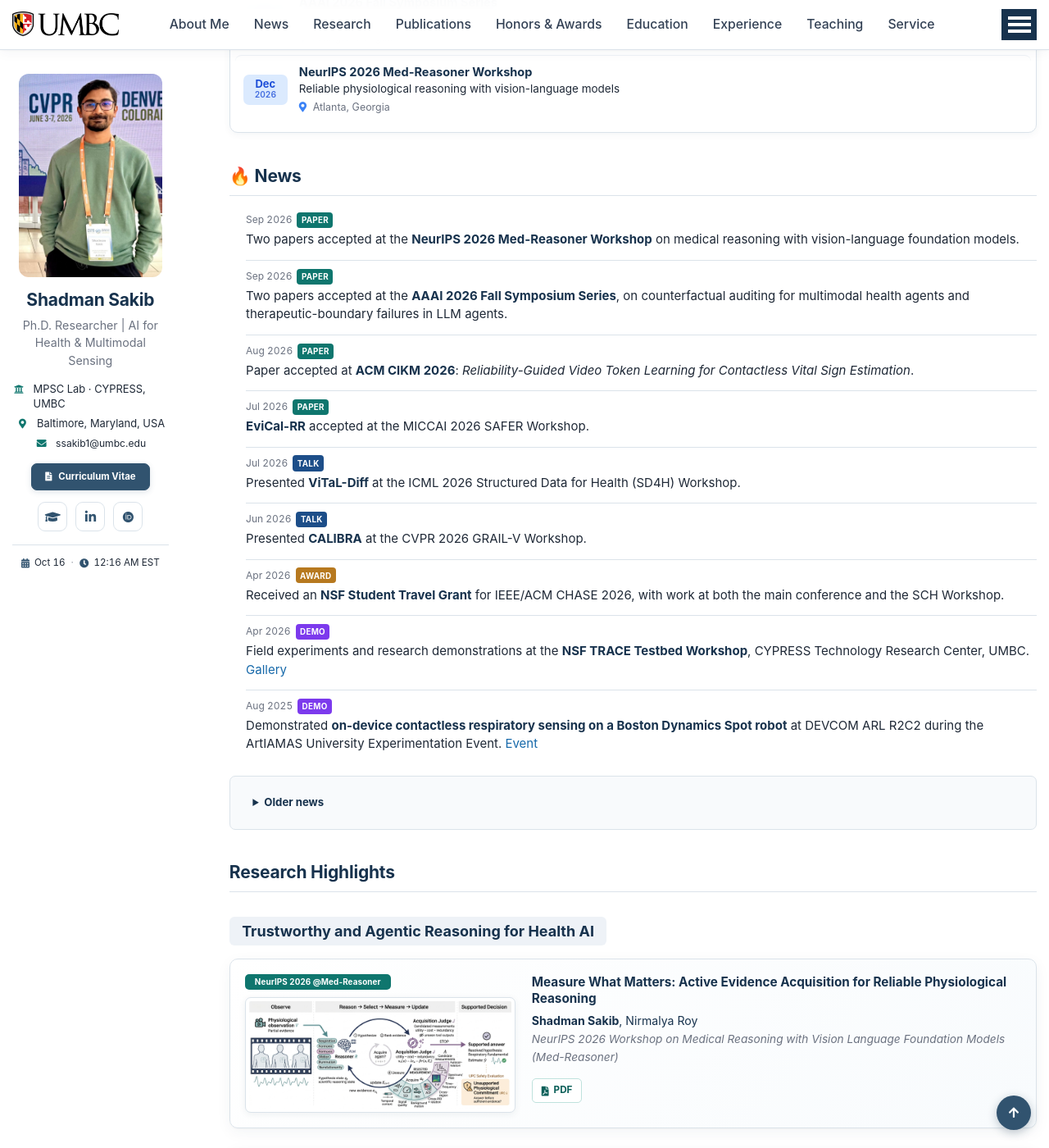
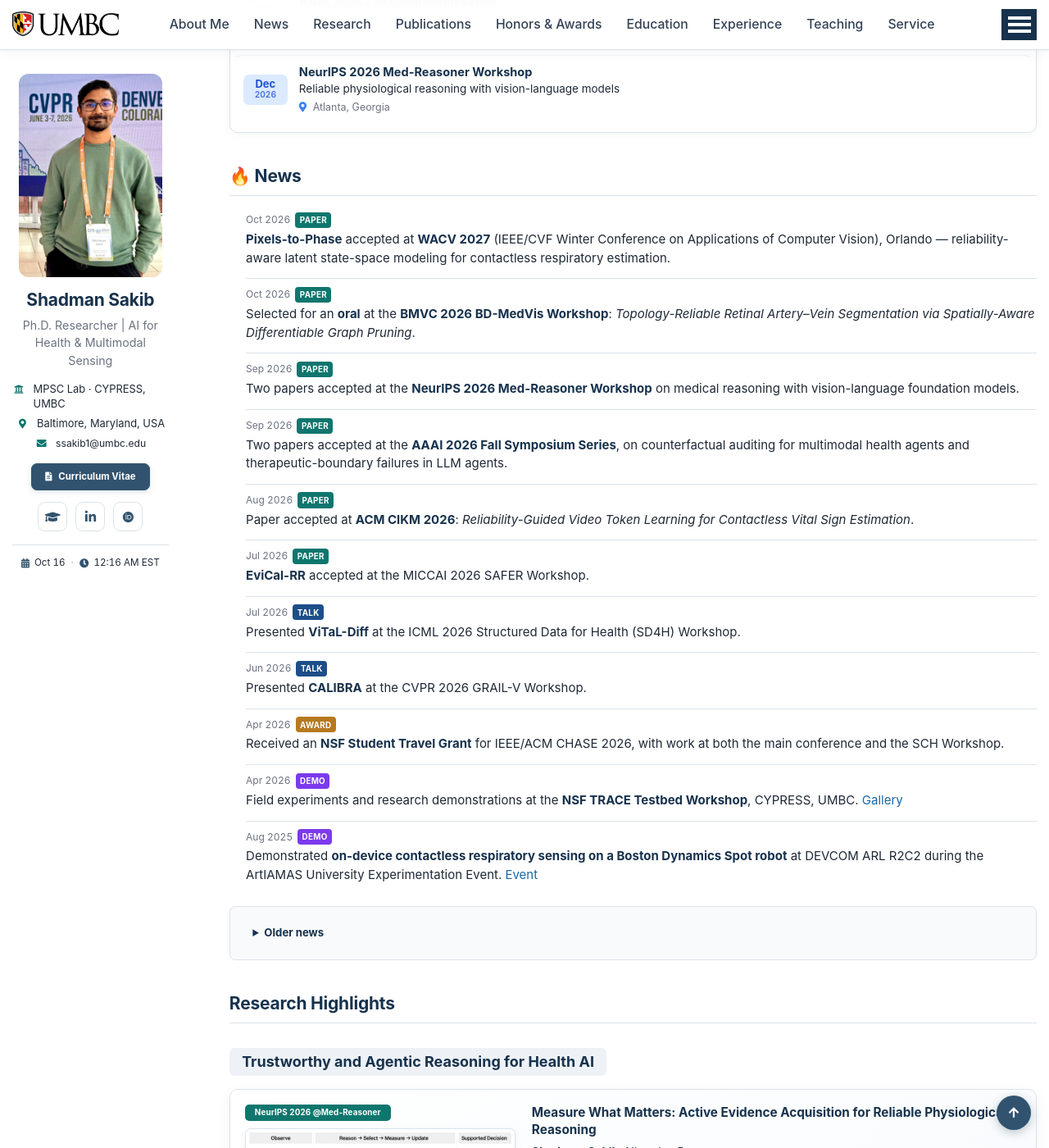
Before and after one commit to sakibshadman/sakibshadman.github.io, a Jekyll site: the page built from _pages/about.md, in a window 1280 px wide and 1400 px high, scrolled down 899 px. Shown: the whole window at 82% size. Built offline with Jekyll 4.4.1, drawn with Linux system fonts in a browser that asks for light colours; some web fonts are replaced.

Commit message:
Add files via upload

```diff
--- a/_data/news.yml
+++ b/_data/news.yml
@@ -5,6 +5,14 @@
 #   type:  short label shown next to the date (Paper, Talk, Award, Demo, Milestone)
 #   text:  one or two sentences; **bold** and [links](https://...) work
 #   older: true  -> moves the item under "Older news"
+
+- date: "2026-10"
+  type: Paper
+  text: "**Pixels-to-Phase** accepted at **WACV 2027** (IEEE/CVF Winter Conference on Applications of Computer Vision), Orlando — reliability-aware latent state-space modeling for contactless respiratory estimation."
+
+- date: "2026-10"
+  type: Paper
+  text: "Selected for an **oral** at the **BMVC 2026 BD-MedVis Workshop**: *Topology-Reliable Retinal Artery–Vein Segmentation via Spatially-Aware Differentiable Graph Pruning*."
 
 - date: "2026-09"
   type: Paper
@@ -36,7 +44,7 @@
 
 - date: "2026-04"
   type: Demo
-  text: "Field experiments and research demonstrations at the **NSF TRACE Testbed Workshop**, CYPRESS Technology Research Center, UMBC. [Gallery](https://cypress.umbc.edu/testbed/trace/gallery/)"
+  text: "Field experiments and research demonstrations at the **NSF TRACE Testbed Workshop**, CYPRESS, UMBC. [Gallery](https://cypress.umbc.edu/testbed/trace/gallery/)"
 
 - date: "2025-08"
   type: Demo
```
